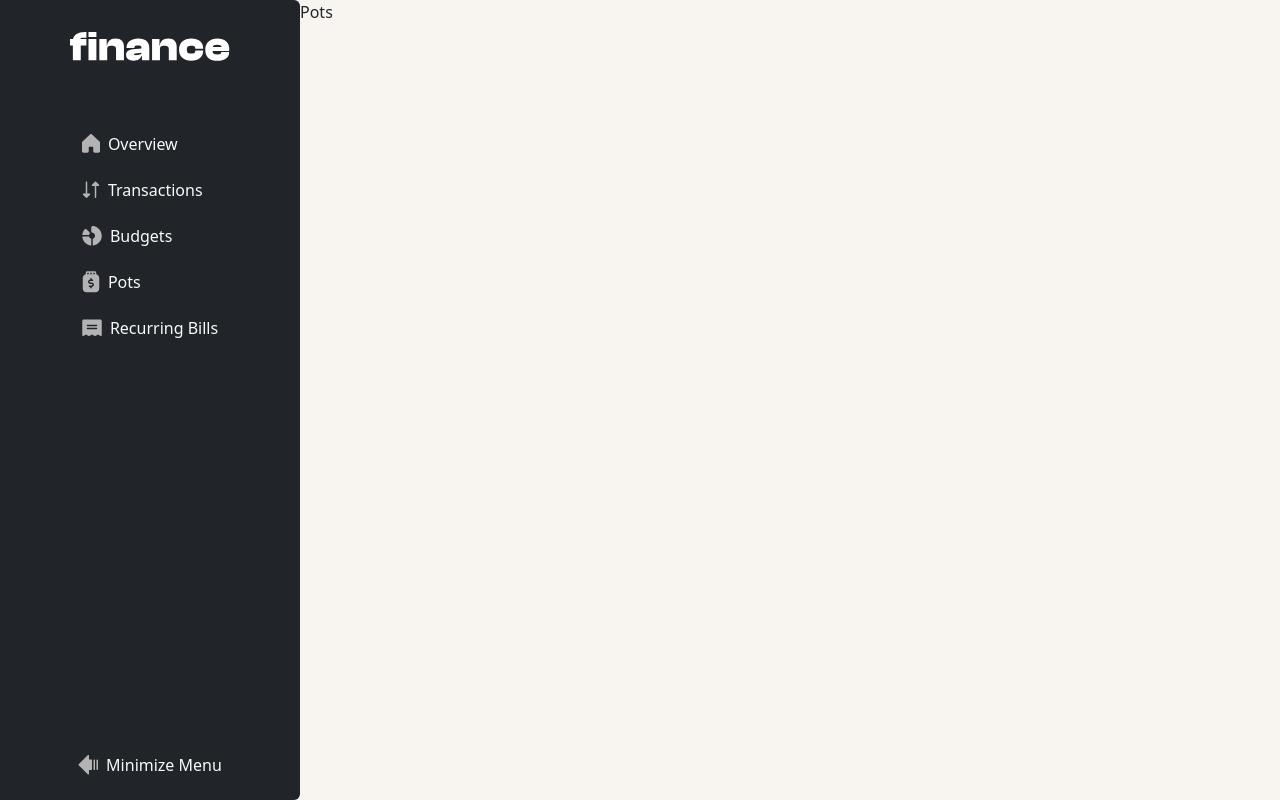
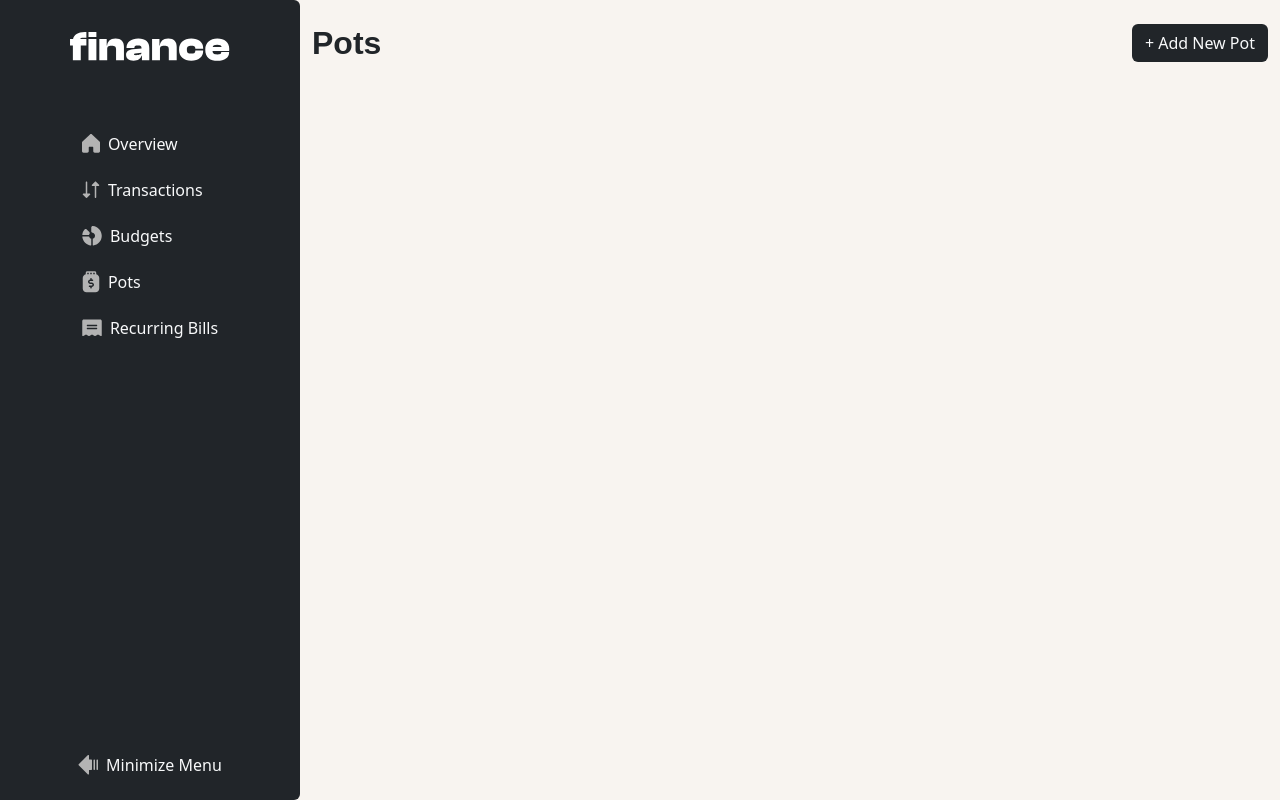
Before and after one commit to abdalsimam1-sketch/personal-finance-app, a React (Vite) app: page /pots in a window 1280 px wide. Built offline with nearby package versions, Linux system fonts and the light colour scheme.

Commit message:
add : title component and add pots button

```diff
--- a/src/pages/Pots.jsx
+++ b/src/pages/Pots.jsx
@@ -1,5 +1,12 @@
 import React from "react";
-
+import { Title } from "../components/UI/Title";
 export const Pots = () => {
-  return <div>Pots</div>;
+  return (
+    <div className="container">
+      <div className="d-flex justify-content-between align-items-center mt-4">
+        <Title>Pots</Title>
+        <button className="btn bg-dark text-light">+ Add New Pot</button>
+      </div>
+    </div>
+  );
 };
```
